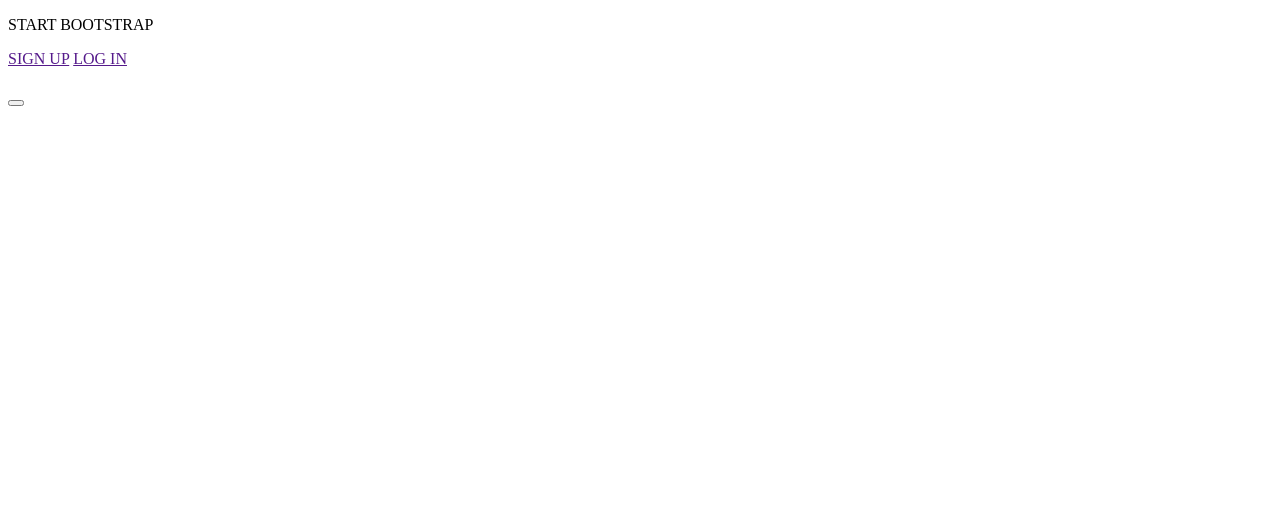
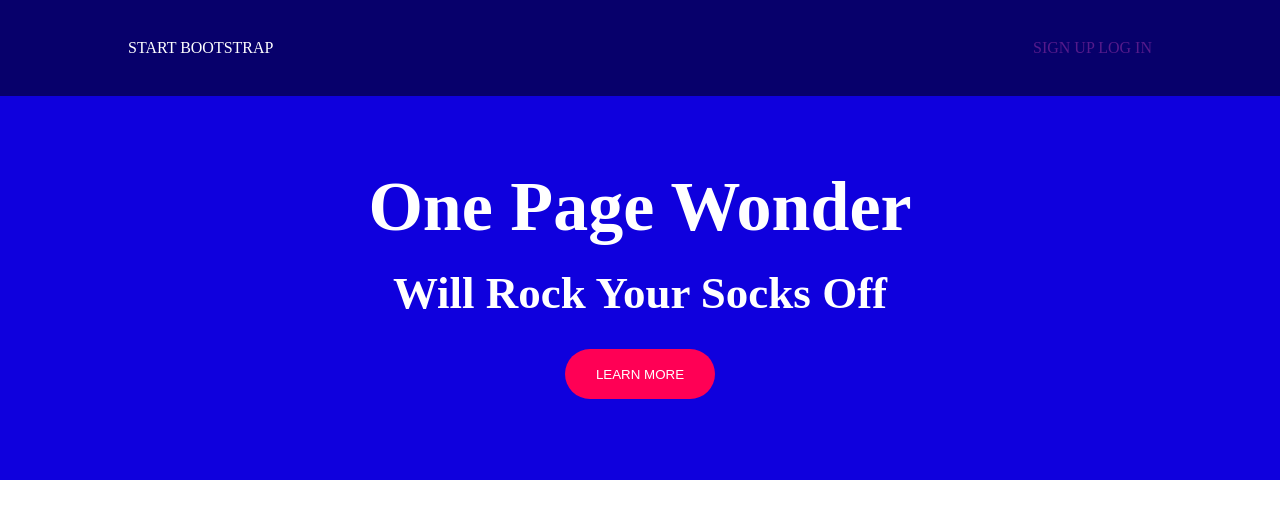
Before and after one commit to sofiane626/06dec, a website: page ex2/index.html in a window 1280 px wide. Drawn offline with Linux system fonts and the light colour scheme.

Commit message:
header fini

```diff
--- a/ex2/index.html
+++ b/ex2/index.html
@@ -5,6 +5,7 @@
     <meta charset="UTF-8">
     <meta http-equiv="X-UA-Compatible" content="IE=edge">
     <meta name="viewport" content="width=device-width, initial-scale=1.0">
+    <link rel="stylesheet" href="./public/css/style.css">
     <title>Document</title>
 </head>
 
@@ -12,20 +13,20 @@
     <header>
         <div class="header-div1">
             <div class="header-div1-box">
-                <div class="nav">
+                <div class="nav1">
                     <p>START BOOTSTRAP</p>
                 </div>
-                <div class="nav">
+                <div class="nav2">
                     <a href="">SIGN UP</a>
                     <a href="">LOG IN</a>
                 </div>
             </div>
         </div>
         <div class="header-div2">
-            <div>
-                <h1></h1>
-                <h2></h2>
-                <button></button>
+            <div class="header-div2-div">
+                <h1>One Page Wonder</h1>
+                <h2>Will Rock Your Socks Off</h2>
+                <button>LEARN MORE</button>
             </div>
         </div>
     </header>
--- a/ex2/src/sass/modules/_style.sass
+++ b/ex2/src/sass/modules/_style.sass
@@ -3,16 +3,59 @@ body
     padding: 0
 
 header
-    height: 40vh
+    height: 60vh
     width: 100%
+    display: flex
+    flex-direction: column
 
 .header-div1
     background-color: #07006b
+    width: 100%
+    height: 20%
+
+.header-div1-box
+    display: flex
+    justify-content: space-between
+    align-items: center
+
+.nav1
+    color: white
+
+.nav2
+    gap: 70px
+    a
+        text-decoration: none
 
 .header-div2
     background-color: #0f00dd
+    width: 100%
+    height: 80%
+    display: flex
+    justify-content: center
+    align-items: center
 
 .header-div1-box
     height: 100%
     width: 80%
     margin: auto
+
+.header-div2-div
+    display: flex
+    flex-direction: column
+    align-items: center
+    justify-content: center
+    color: white
+    h1
+        margin: 10px
+        font-size: 70px
+    h2
+        margin: 10px
+        font-size: 45px
+    button
+        margin: 20px
+        border: none
+        background-color: #ff0055
+        color: white
+        height: 50px
+        width: 150px
+        border-radius: 50px
```
Also changed, not shown: ex2/public/css/style.css, 1 other file.
